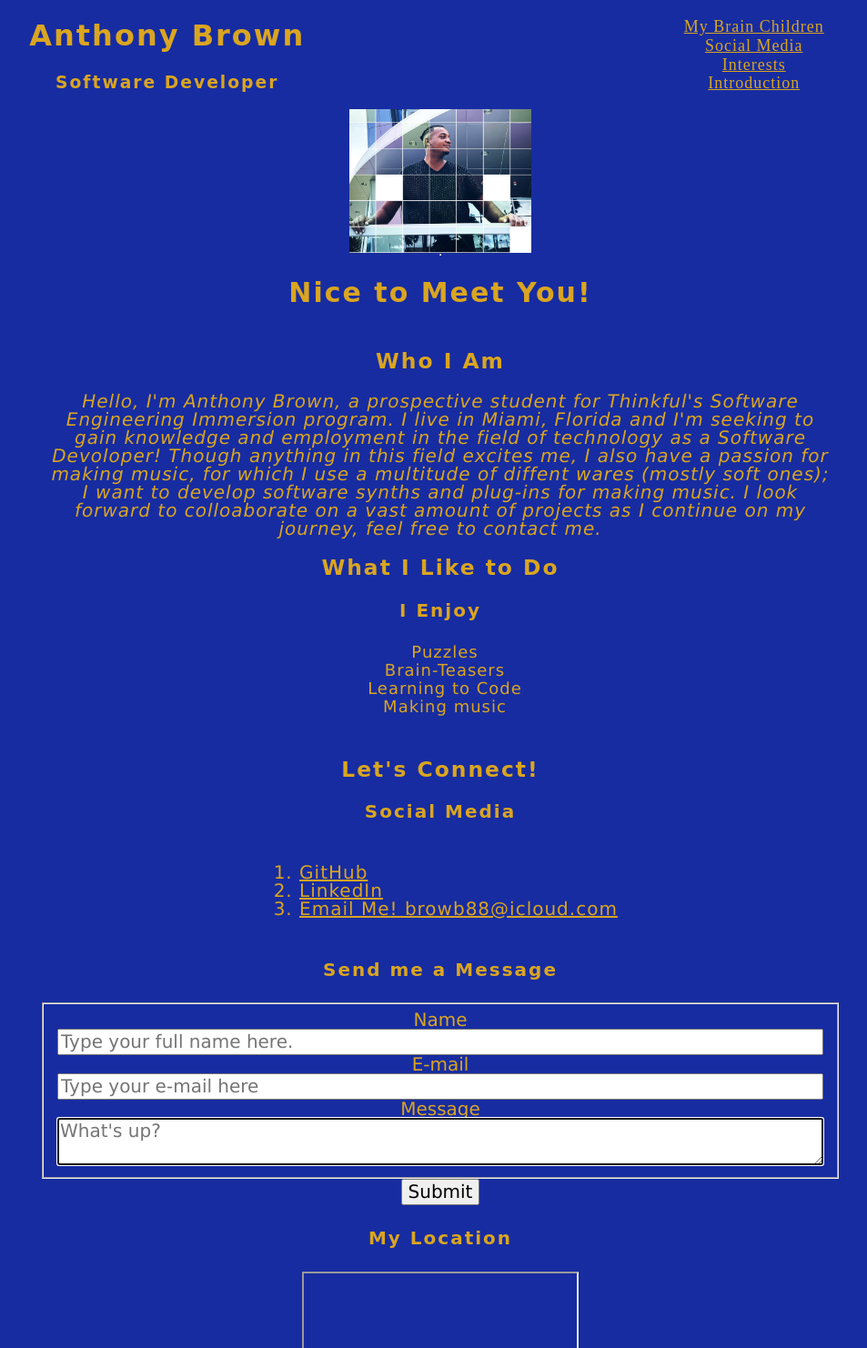
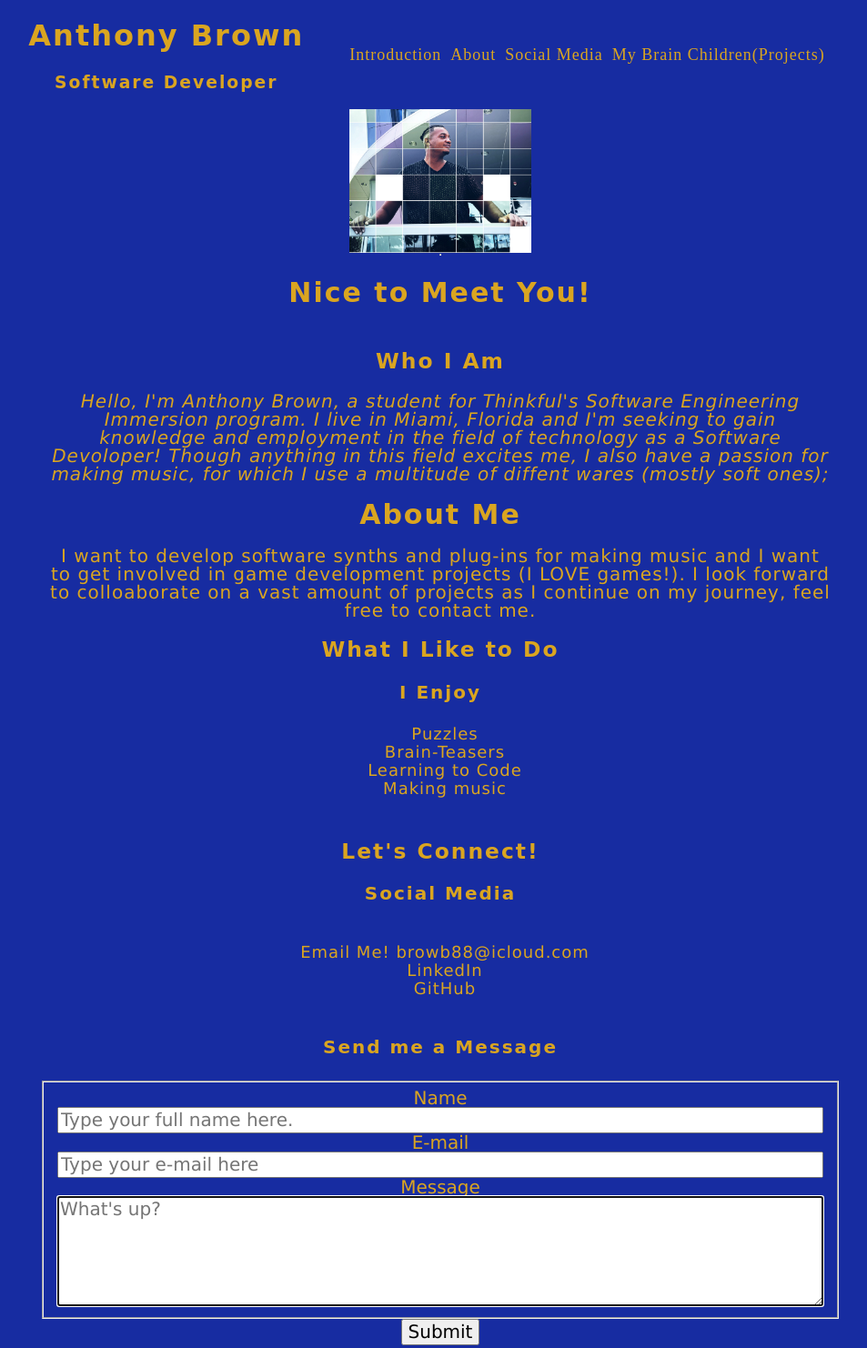
Before and after one commit to tonyBCod1ng/portfolio, a plain HTML site: page index.html in a window 1280 px wide. Shown: the top 1482 px of the page at 91% size, without its empty margins (156-1109 px from the left). Drawn offline with nearby package versions, Linux system fonts and the light colour scheme; grey boxes are pictures that could not be loaded; a script that the page names is missing; a web font is replaced by a local one.

Commit message:
revisions

```diff
--- a/index.html
+++ b/index.html
@@ -13,7 +13,7 @@
 </head>
 
 <body>
-  <!--header with photo-->
+  <!--header-->
   <header>
     <div>
     <h1>Anthony Brown</h1>
@@ -22,10 +22,9 @@
     <nav>
       <ul>
         <li><a href="#intro">Introduction</a></li>
-
-        <li><a href="#hobbies"> Interests</a></li>
+        <li><a href="#hobbies"> About</a></li>
         <li><a href="#social"> Social Media</a> </li>
-        <li><a href="#projects"> My Brain Children</a></li>
+        <li><a href="#projects"> My Brain Children(Projects)</a></li>
       </ul>
     </nav>
   </header>
@@ -39,16 +38,20 @@
       <h2 id="intro">Nice to Meet You!</h2>
       <section>
         <h3>Who I Am</h3>
-        <p><em>Hello, I'm Anthony Brown, a prospective student for Thinkful's Software Engineering Immersion program. I
+        <p><em>Hello, I'm Anthony Brown, a student for Thinkful's Software Engineering Immersion program. I
             live in Miami, Florida and
             I'm seeking to gain knowledge and employment in the field of technology as a Software Devoloper!
             Though anything in this field excites me, I also have a passion for making music,
-            for which I use a multitude of diffent wares (mostly soft ones);
-            I want to develop software synths and plug-ins for making music.
-            I look forward to colloaborate on a vast amount of projects as I continue on my journey, feel free to
-            contact me.</em>
+          for which I use a multitude of diffent wares (mostly soft ones);
+          </em>
         </p>
-        <h3 id="hobbies">What I Like to Do</h3>
+        <h2 id="hobbies">About Me</h2>
+        <p>
+          I want to develop software synths and plug-ins for making music and I want to get involved in game
+          development projects (I LOVE games!).
+          I look forward to colloaborate on a vast amount of projects as I continue on my journey, feel free to
+          contact me.</p>
+        <h3>What I Like to Do</h3>
         <h4>I Enjoy</h4>
         <ul>
           <li>Making music</li>
@@ -62,7 +65,7 @@
         <h3>Let's Connect!</h3>
         <h4 id="social">Social Media</h4>
         <nav>
-          <ol>
+          <ul>
             <li>
               <a href="https://github.com/tonyBCod1ng" target="_blank">GitHub</a>
             </li>
@@ -80,10 +83,10 @@
               <label for="name">Name</label>
               <input required id="name" type="text" name="name" placeholder="Type your full name here.">
               <label for="email">E-mail</label>
-              <input required type="email" name="email" placeholder="Type your e-mail here">
+              <input required id="email" type="email" name="email" placeholder="Type your e-mail here">
               <label for="message">Message</label>
-              <textarea required id="message" cols="21" rows="" name="message" placeholder="What's up?" maxlength="200"
-                autofocus="on"></textarea>
+              <textarea required id="message" cols="21" rows="5" name="message" placeholder="What's up?" maxlength="200"
+                autofocus></textarea>
             </fieldset>
             <div>
               <button type="submit">Submit</button>
@@ -100,20 +103,28 @@
         <div class="group">
           <div class="item">
             <h3>Project 1</h3>
+            <img src="images/thumbnails/app thumbnail" alt="placeholder">
+            <a href="#">Project1</a>
             <p>A description of my project</p>
           </div>
           <div class="item">
             <h3>Project 2</h3>
+            <img src="images/thumbnails/app thumbnail" alt="placeholder">
+            <a href="#">Project 2</a>
             <p>A description of my project</p>
           </div>
         </div>
         <div class="group">
           <div class="item">
             <h3>Project 3</h3>
+            <img src="images/thumbnails/app thumbnail" alt="placeholder">
+            <a href="#">Project 3</a>
             <p>A description of my project</p>
           </div>
           <div class="item">
             <h3>Project 4</h3>
+            <img src="images/thumbnails/app thumbnail" alt="placeholder">
+            <a href="#">Project 4</a>
             <p>A description of my project</p>
           </div>
         </div>
--- a/style.css
+++ b/style.css
@@ -3,6 +3,7 @@
 body {
   background-color: rgba(3, 26, 153, 0.918);
 }
+
 h1, h2, h3, h4 {
   font-family: 'Sansita Swashed', cursive;
   color: goldenrod;
@@ -34,6 +35,12 @@ main article, section, footer {
   font-weight: 400;
   line-height: 20px;
 }
+.item{
+  display: flex;
+  flex-direction: column;
+}
+.item img{
+}
 
 /*rule styles*/
 
@@ -60,12 +67,6 @@ ul li {
   text-align: center;
 }
 
-ol {
-  list-style-position: outside;
-  text-align: left;
-  letter-spacing: 1px;
-}
-
 /*img styles*/
 
 .img-wrapper {
@@ -76,7 +77,11 @@ ol {
 
 /*link styles*/
 
-nav {
+a {
+  text-decoration: none;
+}
+
+main article section nav {
   display: flex;
   justify-content: center;
 }
@@ -105,18 +110,29 @@ a:target {
 footer {
   padding-bottom: 5px;
 }
+
 /*Desktop styles*/
-@media screen and (min-width: 600px){
-  header {
-display: flex;
-flex-direction: row;
-align-content: center;
-}
 
+@media screen and (min-width: 600px) {
   body {
     display: flex;
     flex-direction: column;
     justify-content: center;
+  }
+  header {
+    display: flex;
+    flex-direction: row;
+    justify-content: center;
+    align-items: center;
+  }
+  header nav ul {
+    display: flex;
+    flex-direction: row;
+    justify-content: space-around;
+    align-content: center;
+  }
+  header nav ul li {
+    padding-left: 10px;
   }
   main {
     margin-right: 30px;
@@ -131,6 +147,7 @@ main {
     padding-right: 300px;
   }
 }
+
 @media screen and (min-width:1100px) {
   main {
     margin-left: 200px;
```
Also changed, not shown: 1 other file. Lines whose indentation alone changed are shown as unchanged.
